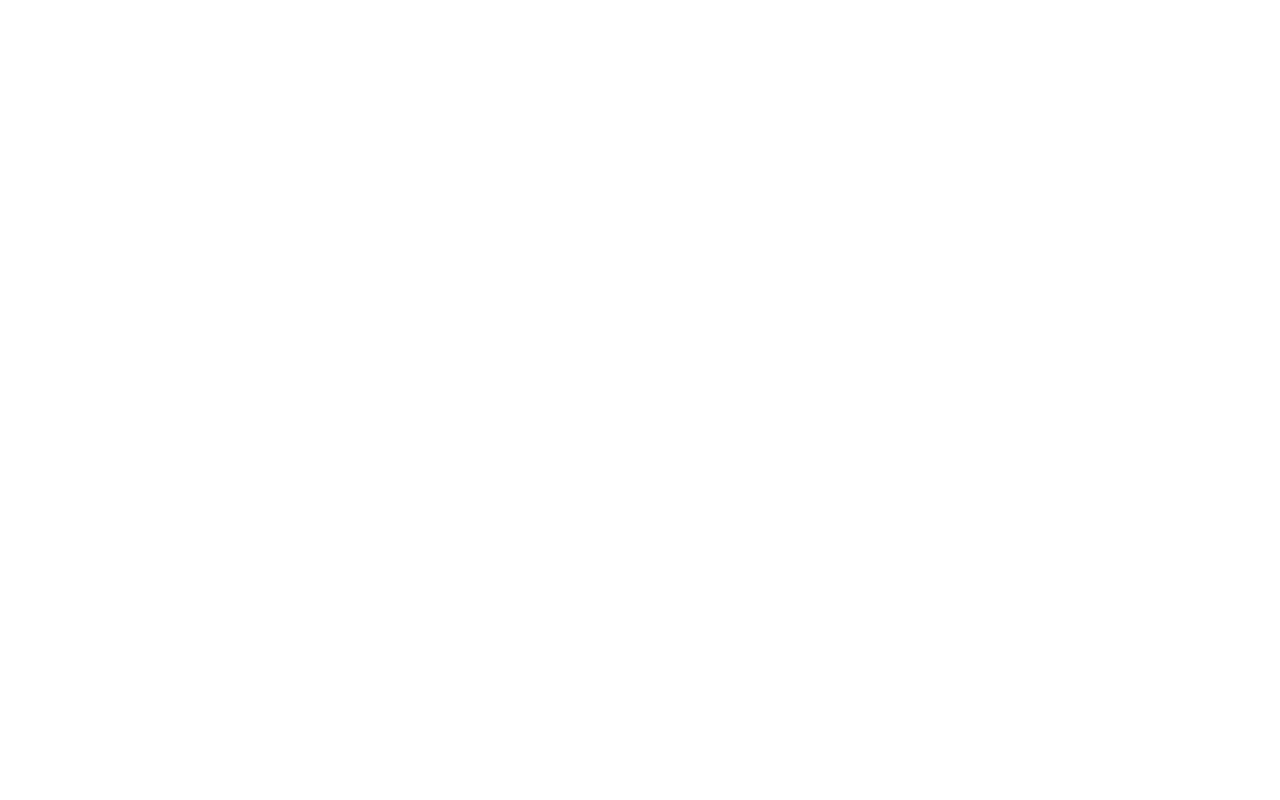
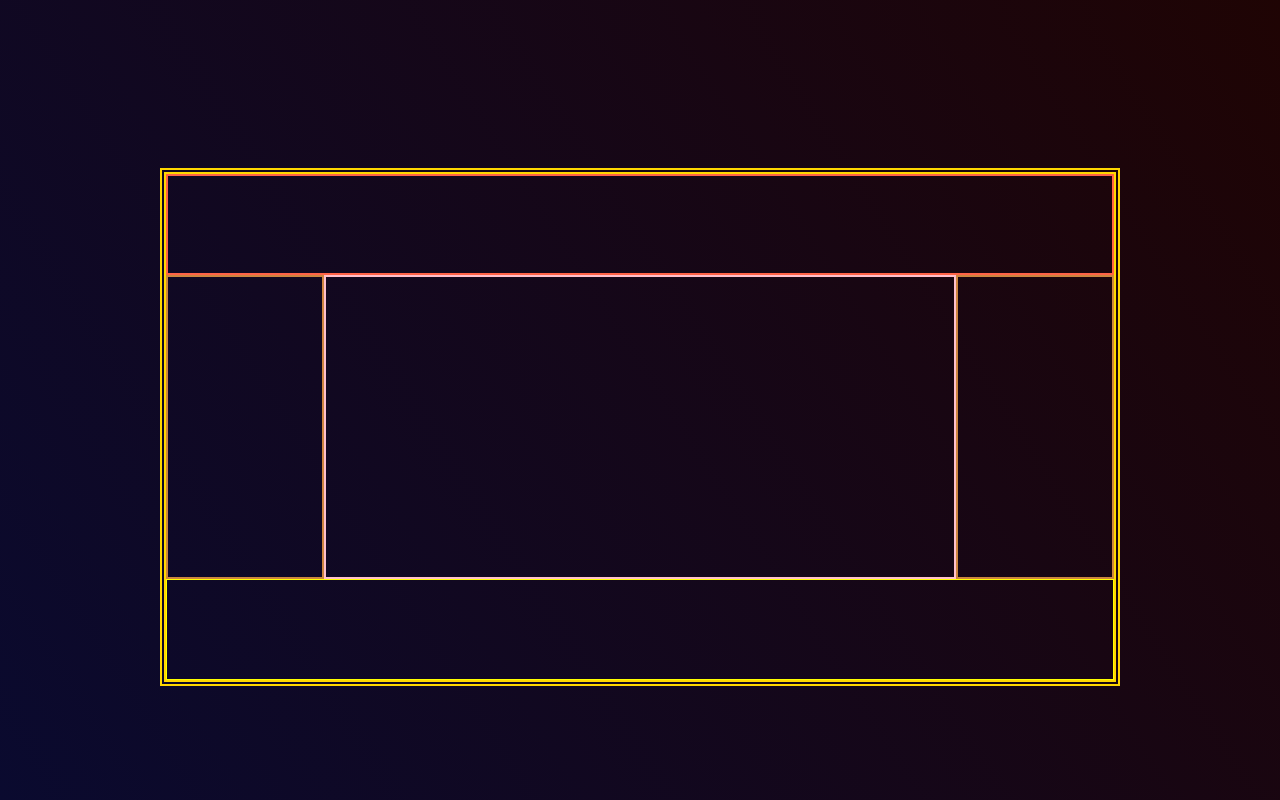
Before and after one commit to michaelr3207/Image-Slider, a website built with webpack: page dist/index.html in a window 1280 px wide. Built offline with Linux system fonts and the light colour scheme.

Commit message:
start made on UI layout

```diff
--- a/src/index.js
+++ b/src/index.js
@@ -1,2 +1 @@
-console.log('working');
-alert('working');
+import './style.css';
--- /dev/null
+++ b/src/style.css
@@ -0,0 +1,48 @@
+* {
+    box-sizing: border-box;
+}
+
+body, html {
+    background: linear-gradient(237deg, #1f0404, rgb(10, 10, 47));
+    margin: 0;
+    height: 100%;
+    padding-top: 20px;
+    padding-bottom: 10px;
+}
+
+.content {
+    border: 6px double gold;
+    margin: auto;
+    width: 75%;
+    height: 70%;
+    margin-top: 10%;
+    border-style: double;
+    display: grid;
+    grid-template-columns: 0.75fr 3fr 0.75fr;
+    grid-template-rows: 1fr 3fr 1fr;
+}
+
+.imageTitle {
+    grid-column: 1 / 4;
+    border: 2px solid tomato;
+}
+
+.previousBtn, .nextBtn {
+    grid-row: 2/3;
+    border: 2px solid peru;
+}
+
+.imageDisplay {
+    grid-row: 2/3;
+    border: 2px solid pink;
+}
+
+/*.nextBtn{*/
+/*    grid-row: 2/3;*/
+/*    border: 2px solid peru;*/
+/*}*/
+
+.imageSelectorDisplay {
+    grid-column: 1 / 4;
+    border: 1px solid yellow;
+}
```
Also changed, not shown: dist/index.html, dist/main.js.
